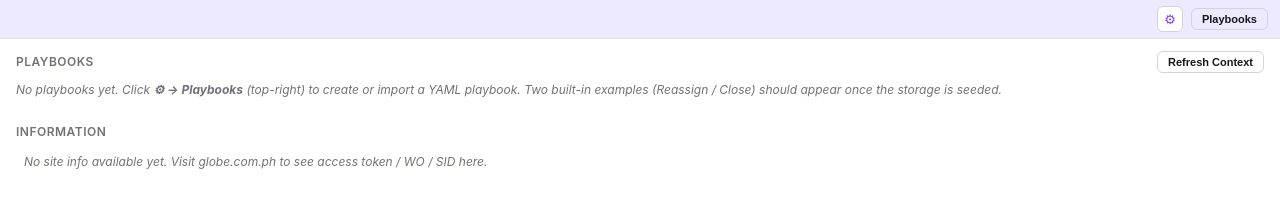
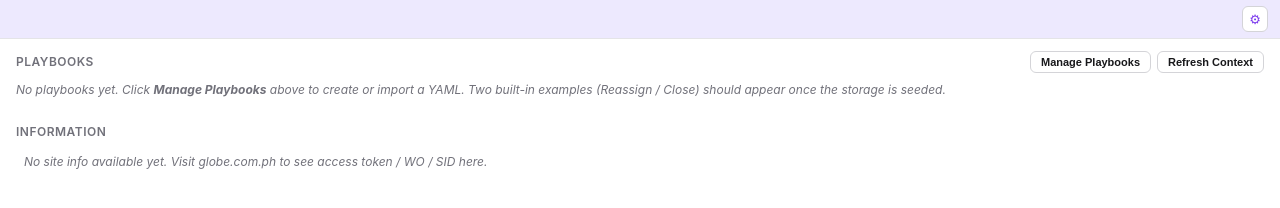
Before and after one commit to programfault/snow_helper, a website built with Vite: page src/panel/index.html in a window 1280 px wide. Built offline with nearby package versions, Linux system fonts and the light colour scheme; some packages are replaced by stand-ins of ours; no server answers.

Commit message:
ui(panel): de-dup titlebar buttons — keep only ⚙ Settings; move Manage Playbooks + Refresh Context into section head

```diff
--- a/src/panel/index.html
+++ b/src/panel/index.html
@@ -10,8 +10,7 @@
     <div id="root" class="panel-root">
       <header class="panel-titlebar">
         <div class="panel-titlebar-actions">
-          <button id="btn-settings" class="panel-icon-button" title="Open settings" type="button">⚙</button>
-          <button id="btn-manage-playbooks" class="panel-ghost-button" type="button" title="Create or import playbooks">Playbooks</button>
+          <button id="btn-settings" class="panel-icon-button" title="Open SRE Helper settings" type="button">⚙</button>
         </div>
       </header>
       <main class="panel-body">
@@ -20,10 +19,11 @@
           <div class="panel-section-head">
             <h2 class="panel-section-title">Playbooks</h2>
             <div class="panel-section-head-actions">
+              <button id="btn-manage-playbooks" class="panel-ghost-button" type="button" title="Create, import, or edit playbook YAMLs">Manage Playbooks</button>
               <button id="btn-refresh-form-context" class="panel-ghost-button" type="button" title="Refresh SN form context (table/sysId/state)">Refresh Context</button>
             </div>
           </div>
-          <p id="playbooks-empty" class="panel-empty">No playbooks yet. Click <strong>⚙ → Playbooks</strong> (top-right) to create or import a YAML playbook. Two built-in examples (Reassign / Close) should appear once the storage is seeded.</p>
+          <p id="playbooks-empty" class="panel-empty">No playbooks yet. Click <strong>Manage Playbooks</strong> above to create or import a YAML. Two built-in examples (Reassign / Close) should appear once the storage is seeded.</p>
           <div id="playbooks-root" class="panel-playbooks" aria-label="Multi-step workflow playbooks"></div>
         </section>
 
```
